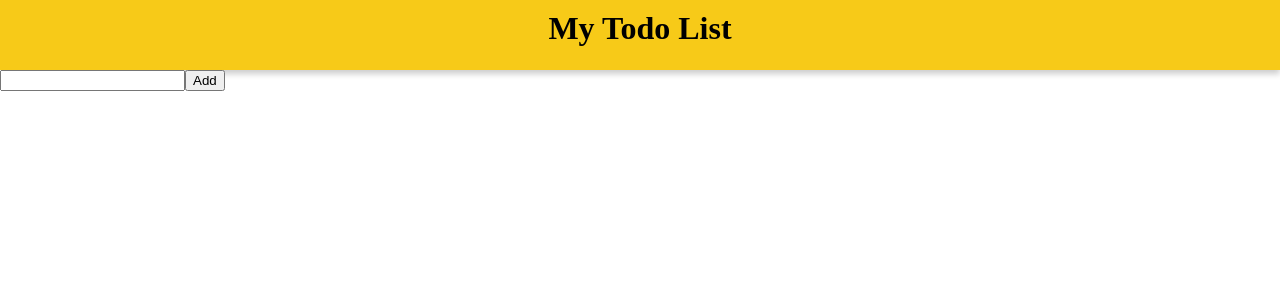
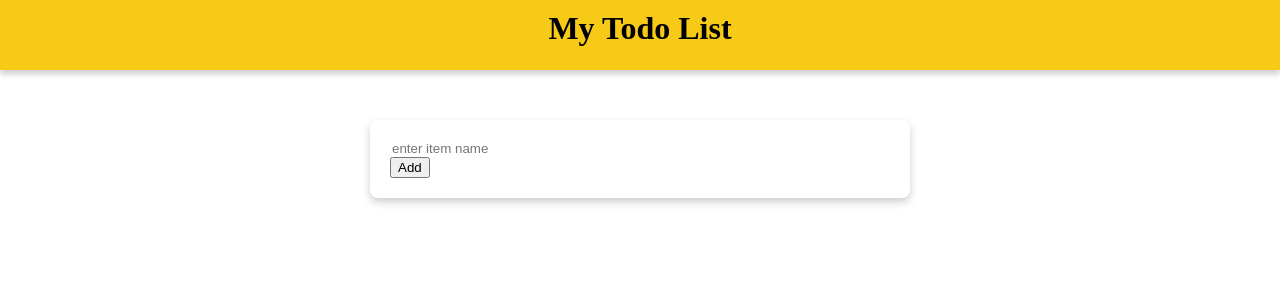
Before and after one commit to MoizAli4444/React-Todo-App, a React (Vite) app: page / in a window 1280 px wide. Shown: the top 300 px of the page. Built offline with nearby package versions, Linux system fonts and the light colour scheme.

Commit message:
Styling The Form

```diff
--- a/src/components/Form.jsx
+++ b/src/components/Form.jsx
@@ -18,6 +18,8 @@ const Form = ({todos,setTodos}) => {
     <>
       <form className={styles.todoform} onSubmit={handleSubmit}>
         <input
+        className={styles.modernInput}
+        placeholder="enter item name"
           onChange={(e) => setTodo(e.target.value)}
           value={todo}
           type="text"
--- a/src/components/form.module.css
+++ b/src/components/form.module.css
@@ -1,3 +1,19 @@
-.todoform{
+.todoform {
+  background-color: white;
+  border-radius: 8px;
+  padding: 20px;
+  width: 500px;
+  margin: 0 auto;
+  margin-top: 50px;
+  box-shadow: 0 4px 8px rgb(0, 0, 0, 0.2);
+}
 
+.modernInput {
+  display: block;
+  width: 100%;
+  border: none;
 }
+
+.modernInput:focus {
+  outline: none;
+}
```
